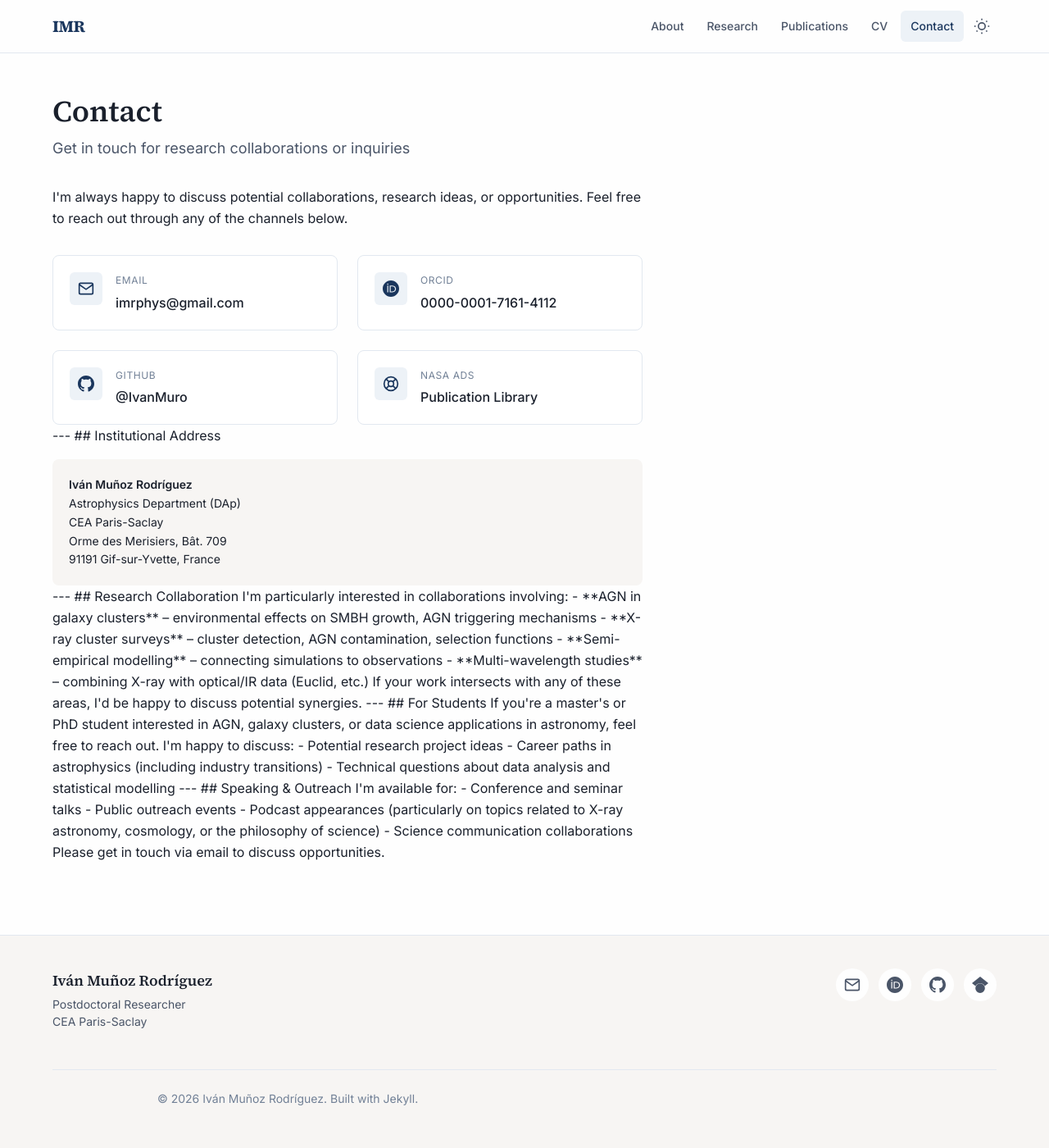
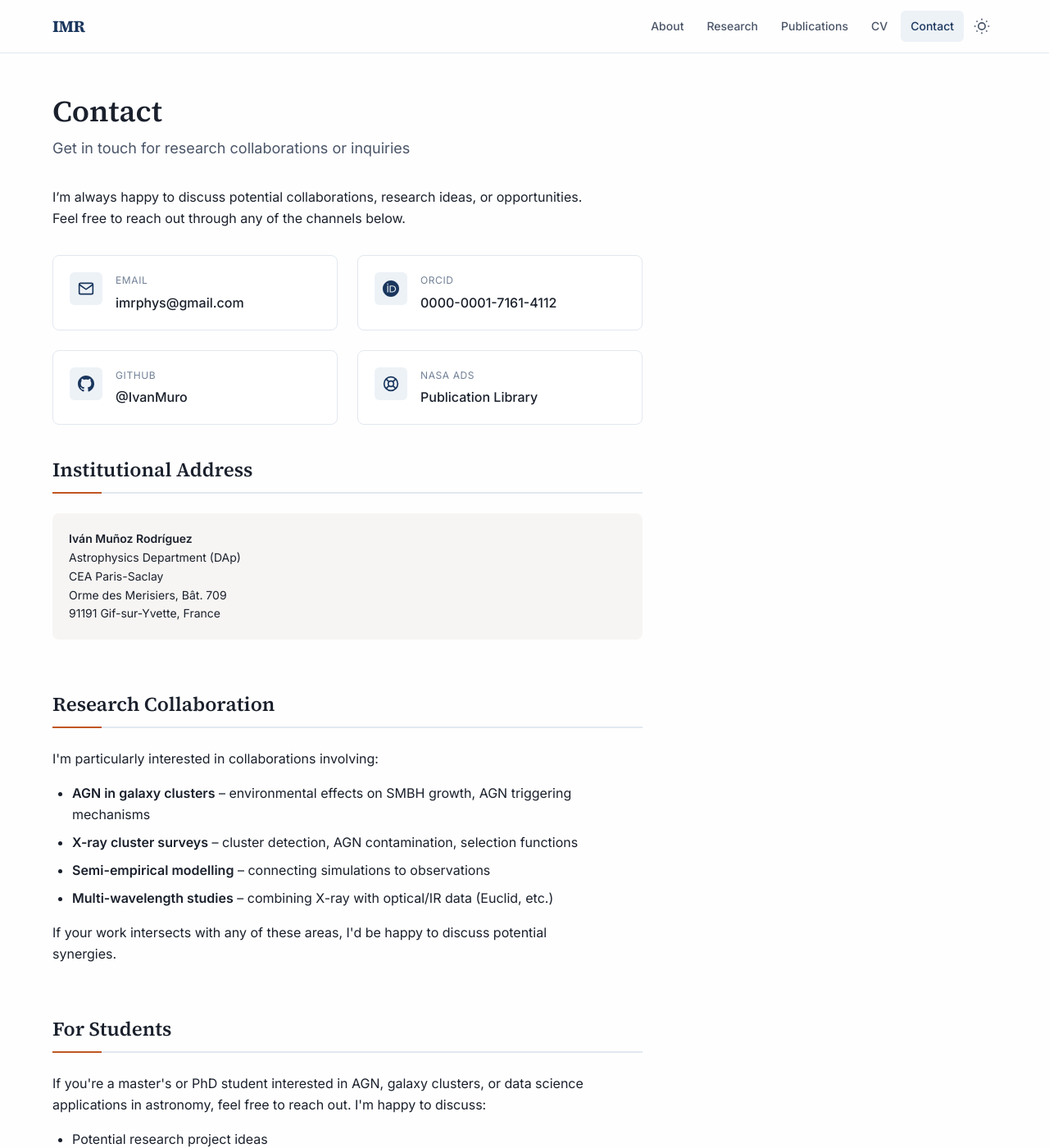
Before and after one commit to IvanMuro/IvanMuro.github.io, a Jekyll site: the page built from contact.md, in a window 1280 px wide and 1400 px high. Shown: the whole window at 82% size. Built offline with Jekyll 4.4.1, drawn with Linux system fonts in a browser that asks for light colours; some of the changed text lies outside the part shown.

Commit message:
Fix daily quote text display and update contact page styling
- Fix quote text cutting by overriding base blockquote styles more
  explicitly and increasing line-height to loose
- Update contact.md to use section-title class for all section headers
- Convert contact page sections to proper HTML structure

Co-Authored-By: Claude Opus 4.5 <noreply@anthropic.com>

```diff
--- a/_sass/_components.scss
+++ b/_sass/_components.scss
@@ -619,18 +619,19 @@
 
 .quote-text {
   border: none;
+  border-left: none;
   padding: 0;
+  padding-left: 0;
   margin: 0;
   font-style: normal;
+  color: inherit;
 
   p {
     font-family: var(--font-handwritten);
     font-size: var(--text-2xl);
-    line-height: var(--leading-relaxed);
+    line-height: var(--leading-loose);
     color: var(--color-text);
     margin: 0;
-    position: relative;
-    z-index: 1;
     text-transform: uppercase;
 
     &::before {
--- a/contact.md
+++ b/contact.md
@@ -5,7 +5,7 @@ subtitle: Get in touch for research collaborations or inquiries
 permalink: /contact/
 ---
 
-<div class="page-content">
+<div class="page-content" markdown="1">
 
 I'm always happy to discuss potential collaborations, research ideas, or opportunities. Feel free to reach out through any of the channels below.
 
@@ -69,11 +69,9 @@ I'm always happy to discuss potential collaborations, research ideas, or opportu
 
 </div>
 
----
-
-## Institutional Address
-
-<div style="margin-top: var(--space-4); padding: var(--space-5); background-color: var(--color-bg-alt); border-radius: var(--radius-lg);">
+<section class="section">
+<h2 class="section-title">Institutional Address</h2>
+<div style="padding: var(--space-5); background-color: var(--color-bg-alt); border-radius: var(--radius-lg);">
   <p style="margin: 0; font-size: var(--text-sm);">
     <strong>{{ site.author.name }}</strong><br>
     {{ site.author.department }}<br>
@@ -82,41 +80,40 @@ I'm always happy to discuss potential collaborations, research ideas, or opportu
     91191 Gif-sur-Yvette, France
   </p>
 </div>
+</section>
 
----
+<section class="section">
+<h2 class="section-title">Research Collaboration</h2>
+<p>I'm particularly interested in collaborations involving:</p>
+<ul>
+  <li><strong>AGN in galaxy clusters</strong> – environmental effects on SMBH growth, AGN triggering mechanisms</li>
+  <li><strong>X-ray cluster surveys</strong> – cluster detection, AGN contamination, selection functions</li>
+  <li><strong>Semi-empirical modelling</strong> – connecting simulations to observations</li>
+  <li><strong>Multi-wavelength studies</strong> – combining X-ray with optical/IR data (Euclid, etc.)</li>
+</ul>
+<p>If your work intersects with any of these areas, I'd be happy to discuss potential synergies.</p>
+</section>
 
-## Research Collaboration
+<section class="section">
+<h2 class="section-title">For Students</h2>
+<p>If you're a master's or PhD student interested in AGN, galaxy clusters, or data science applications in astronomy, feel free to reach out. I'm happy to discuss:</p>
+<ul>
+  <li>Potential research project ideas</li>
+  <li>Career paths in astrophysics (including industry transitions)</li>
+  <li>Technical questions about data analysis and statistical modelling</li>
+</ul>
+</section>
 
-I'm particularly interested in collaborations involving:
-
-- **AGN in galaxy clusters** – environmental effects on SMBH growth, AGN triggering mechanisms
-- **X-ray cluster surveys** – cluster detection, AGN contamination, selection functions
-- **Semi-empirical modelling** – connecting simulations to observations
-- **Multi-wavelength studies** – combining X-ray with optical/IR data (Euclid, etc.)
-
-If your work intersects with any of these areas, I'd be happy to discuss potential synergies.
-
----
-
-## For Students
-
-If you're a master's or PhD student interested in AGN, galaxy clusters, or data science applications in astronomy, feel free to reach out. I'm happy to discuss:
-
-- Potential research project ideas
-- Career paths in astrophysics (including industry transitions)
-- Technical questions about data analysis and statistical modelling
-
----
-
-## Speaking & Outreach
-
-I'm available for:
-
-- Conference and seminar talks
-- Public outreach events
-- Podcast appearances (particularly on topics related to X-ray astronomy, cosmology, or the philosophy of science)
-- Science communication collaborations
-
-Please get in touch via email to discuss opportunities.
+<section class="section">
+<h2 class="section-title">Speaking & Outreach</h2>
+<p>I'm available for:</p>
+<ul>
+  <li>Conference and seminar talks</li>
+  <li>Public outreach events</li>
+  <li>Podcast appearances (particularly on topics related to X-ray astronomy, cosmology, or the philosophy of science)</li>
+  <li>Science communication collaborations</li>
+</ul>
+<p>Please get in touch via email to discuss opportunities.</p>
+</section>
 
 </div>
```
